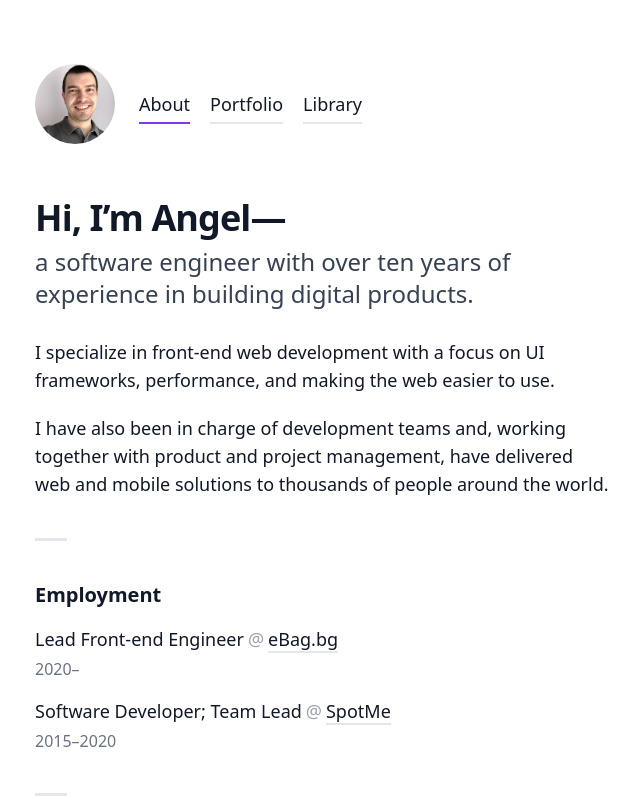
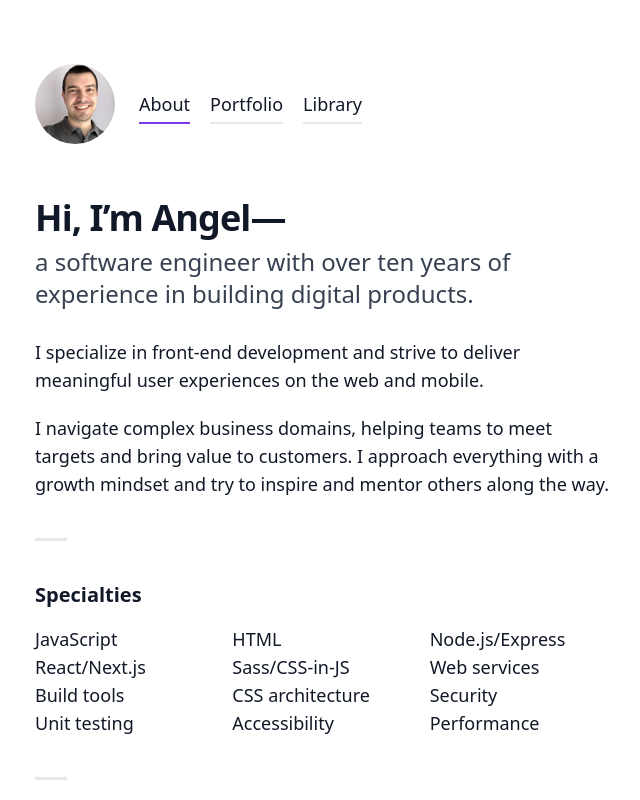
Before and after one commit to apaunchev/paunchev.com, a Next.js app: page / in a window 1280 px wide. Shown: the top 800 px of the page, without its empty margins (29-669 px from the left). Built offline with nearby package versions, Linux system fonts and the light colour scheme.

Commit message:
Update resume text

```diff
--- a/components/Resume.js
+++ b/components/Resume.js
@@ -31,14 +31,36 @@ export default function Resume() {
   return (
     <div>
       <p>
-        I specialize in front-end web development with a focus on UI frameworks,
-        performance, and making the web easier to use.
+        I specialize in front-end development and strive to deliver meaningful
+        user experiences on the web and mobile.
       </p>
       <p>
-        I have also been in charge of development teams and, working together
-        with product and project management, have delivered web and mobile
-        solutions to thousands of people around the world.
+        I navigate complex business domains, helping teams to meet targets and
+        bring value to customers. I approach everything with a growth mindset
+        and try to inspire and mentor others along the way.
       </p>
+      <Separator />
+      <Header>Specialties</Header>
+      <div className="grid gap-4 grid-cols-2 md:grid-cols-3 lg:text-lg">
+        <ul>
+          <li>JavaScript</li>
+          <li>React/Next.js</li>
+          <li>Build tools</li>
+          <li>Unit testing</li>
+        </ul>
+        <ul>
+          <li>HTML</li>
+          <li>Sass/CSS-in-JS</li>
+          <li>CSS architecture</li>
+          <li>Accessibility</li>
+        </ul>
+        <ul>
+          <li>Node.js/Express</li>
+          <li>Web services</li>
+          <li>Security</li>
+          <li>Performance</li>
+        </ul>
+      </div>
       <Separator />
       <Header>Employment</Header>
       <ResumeList>
```
